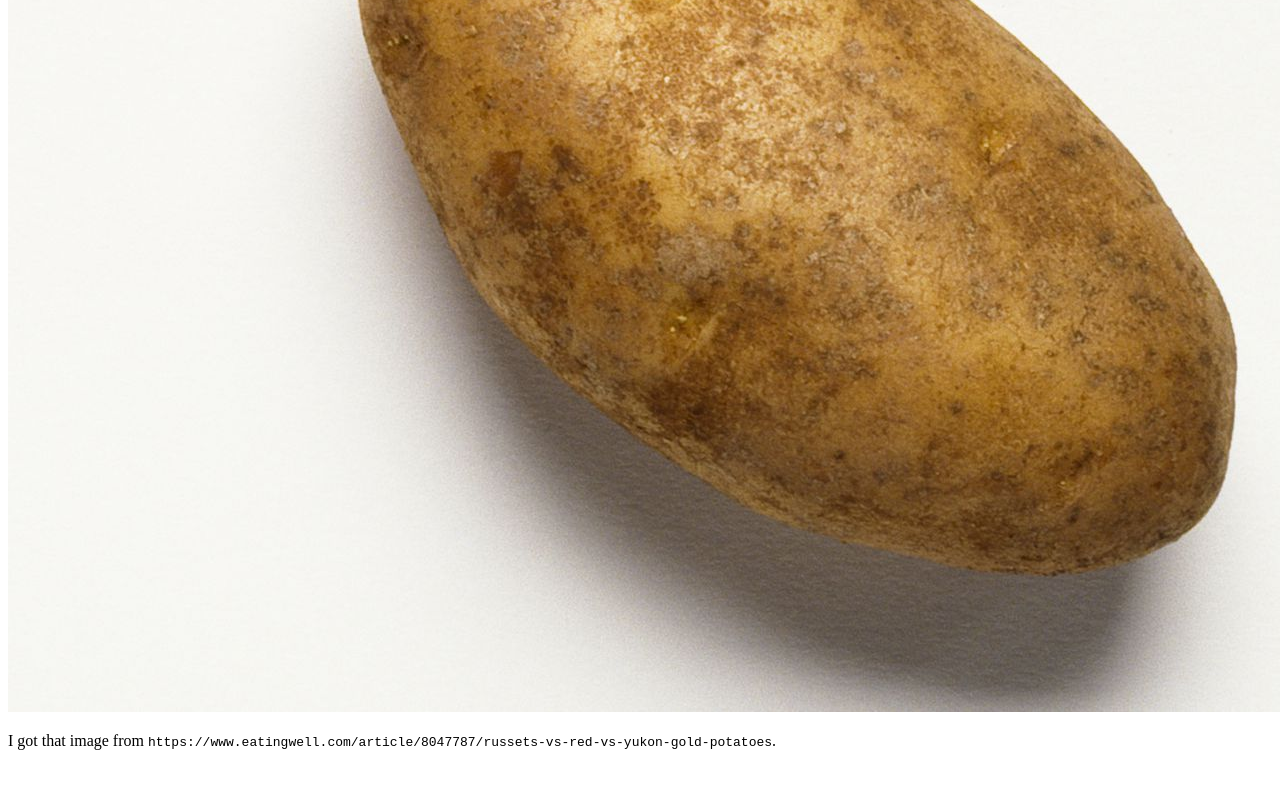
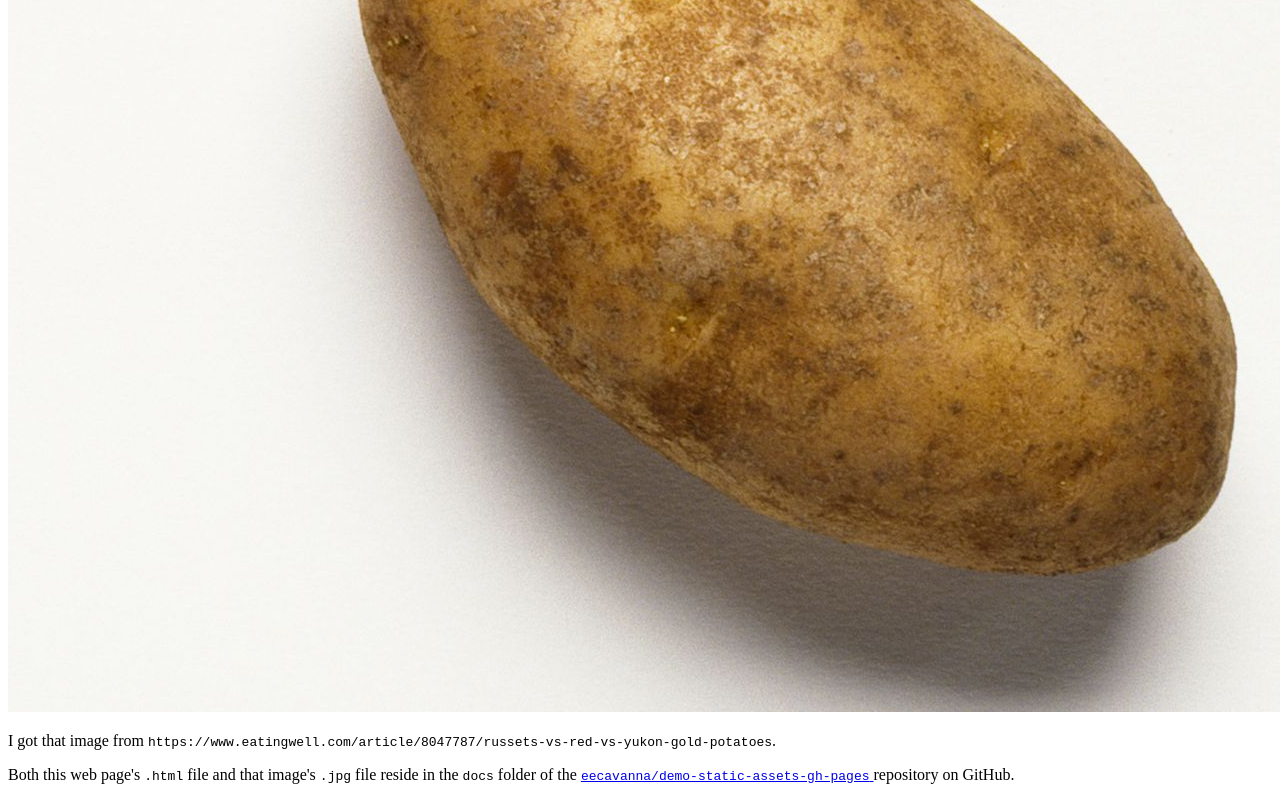
Before and after one commit to eecavanna/demo-static-assets-gh-pages, a plain HTML site: page docs/index.html in a window 1280 px wide. Shown: the part 428-1228 px from the top of the page. Before the commit the page ends 1194 px from the top, so only its background shows below. Drawn offline with Linux system fonts and the light colour scheme.

Commit message:
Display link to GitHub repository on web page

```diff
--- a/docs/index.html
+++ b/docs/index.html
@@ -14,5 +14,12 @@
     <p>This image is hosted on GitHub Pages, too.</p>
     <img src="./potato.jpg" alt="potato" />
     <p>I got that image from <samp>https://www.eatingwell.com/article/8047787/russets-vs-red-vs-yukon-gold-potatoes</samp>.</p>
+    <p>
+      Both this web page's <samp>.html</samp> file and that image's <samp>.jpg</samp> file reside in the <samp>docs</samp> folder of the
+      <a href="https://github.com/eecavanna/demo-static-assets-gh-pages/" title="Visit GitHub repository">
+        <samp>eecavanna/demo-static-assets-gh-pages</samp>
+      </a>
+      repository on GitHub.
+    </p>
   </body>
 </html>
```
